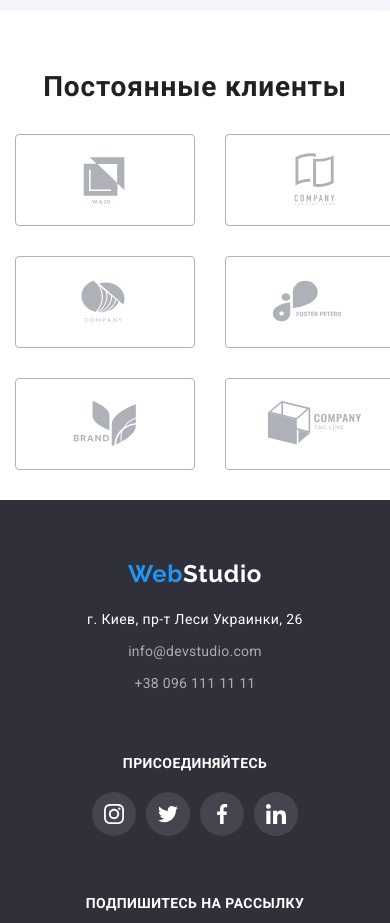
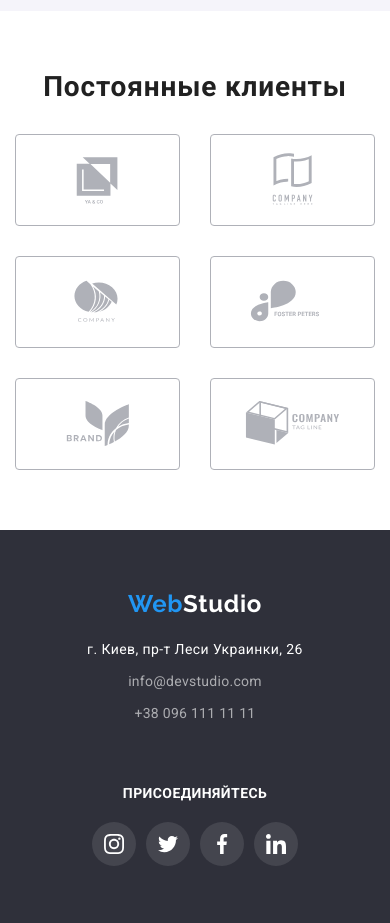
Before and after one commit to Nataliia96/goit-markup-hw-08, a plain HTML site: page index.html in a window 390 px wide. Shown: the part 3860-4783 px from the top of the page. Drawn offline with nearby package versions, Linux system fonts and the light colour scheme.

Commit message:
chg mob vers

```diff
--- a/scss/components/_clients.scss
+++ b/scss/components/_clients.scss
@@ -8,22 +8,17 @@
 }
 
 .clients-list__item {
-  flex-basis:calc(( 100% - 30px) / 2);
+  flex-basis:calc(( 100% - 60px) / 2);
   height: 92px;
+  margin-right: 30px;
+  margin-bottom: 30px;
   @media screen and (min-width:768px){
     flex-basis:calc(( 100% - 90px) / 3);
     margin-right: 30px;
     margin-bottom: 30px;
   }
 }
-@media screen and (max-width:767px){
-.clients-list__item:not(:nth-last-child(-n+2)){
-  margin-bottom:30px;
- }
-.clients-list__item:not(:nth-child(2n)){
-  margin-right: 30px;
- }
-}
+
 .clients-list__link {
   display: flex;
   width: inherit;
```
Also changed, not shown: css/main.css, css/main.min.css, 2 other files.
